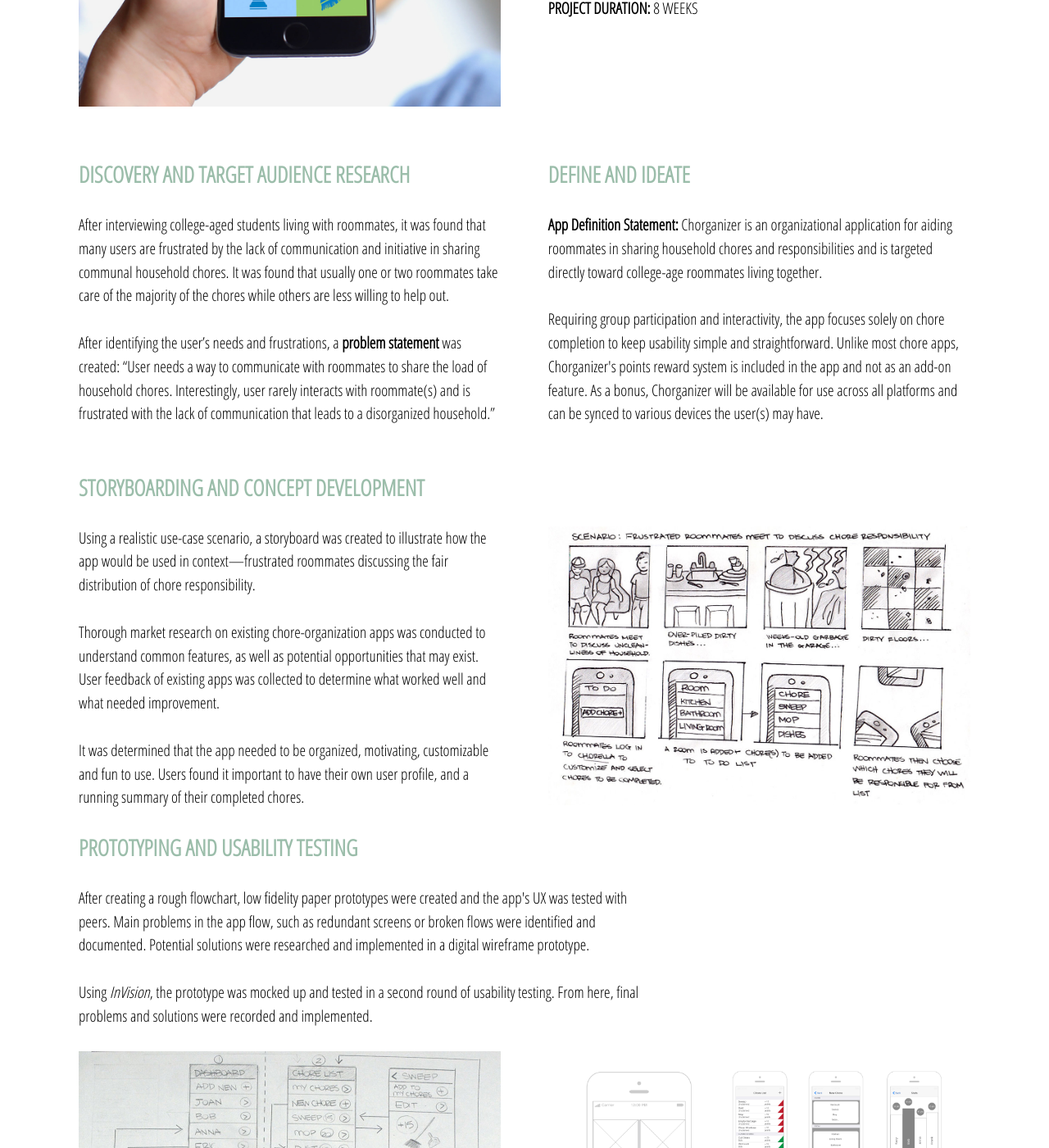
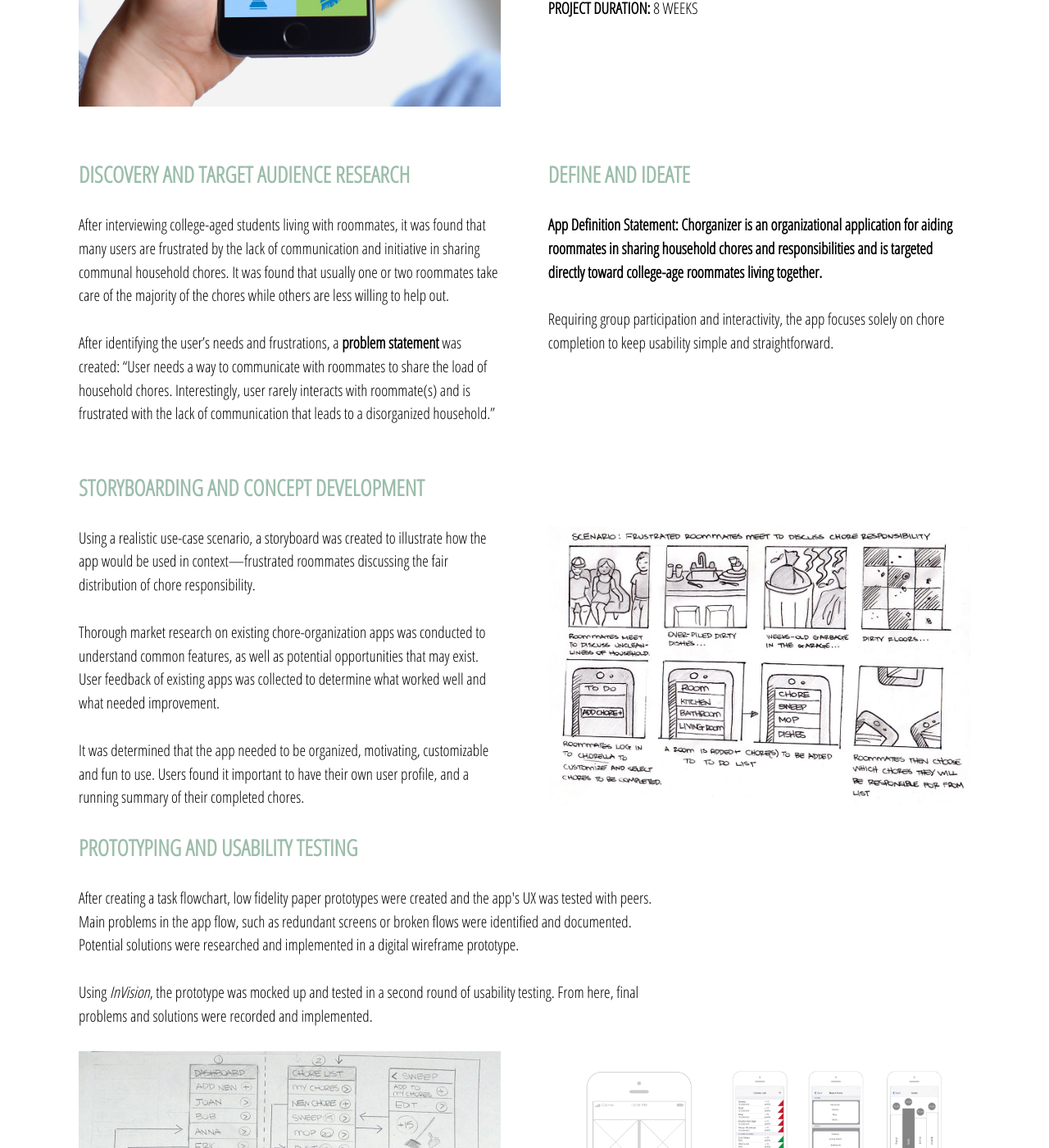
Before and after one commit to kaybow/kaybow.design, a Jekyll site: the page built from chorganizer-app.html, in a window 1280 px wide and 1400 px high, scrolled down 701 px. Shown: the whole window at 82% size. Built offline with Jekyll 4.4.1, drawn with Linux system fonts in a browser that asks for light colours.

Commit message:
Reduced access content for Chorganizer

```diff
--- a/chorganizer-app.html
+++ b/chorganizer-app.html
@@ -32,7 +32,7 @@ title: Chorganizer App
 
       <div class="unit xs-1 s-1 m-1 l-1-2 gutter">
         <h3>DEFINE AND IDEATE</h3>
-          <p><b>App Definition Statement:</b> Chorganizer is an organizational application for aiding roommates in sharing household chores and responsibilities and is targeted directly toward college-age roommates living together.<br><br>Requiring group participation and interactivity, the app focuses solely on chore completion to keep usability simple and straightforward. Unlike most chore apps, Chorganizer's points reward system is included in the app and not as an add-on feature. As a bonus, Chorganizer will be available for use across all platforms and can be synced to various devices the user(s) may have.</p>
+          <p><b>App Definition Statement: Chorganizer is an organizational application for aiding roommates in sharing household chores and responsibilities and is targeted directly toward college-age roommates living together.</b><br><br>Requiring group participation and interactivity, the app focuses solely on chore completion to keep usability simple and straightforward.</p>
       </div>
     </div>
 
@@ -55,7 +55,7 @@ title: Chorganizer App
     <div class="grid">
       <div class="unit xs-1-2 s-1-2 m-1-2 l-2-3 gutter">
         <h3>PROTOTYPING AND USABILITY TESTING</h3>
-        <p>After creating a rough flowchart, low fidelity paper prototypes were created and the app's UX was tested with peers. Main problems in the app flow, such as redundant screens or broken flows were identified and documented. Potential solutions were researched and implemented in a digital wireframe prototype.<br><br>Using <em>InVision</em>, the prototype was mocked up and tested in a second round of usability testing. From here, final problems and solutions were recorded and implemented.</p>
+        <p>After creating a task flowchart, low fidelity paper prototypes were created and the app's UX was tested with peers. Main problems in the app flow, such as redundant screens or broken flows were identified and documented. Potential solutions were researched and implemented in a digital wireframe prototype.<br><br>Using <em>InVision</em>, the prototype was mocked up and tested in a second round of usability testing. From here, final problems and solutions were recorded and implemented.</p>
       </div>
     </div>
 
```
